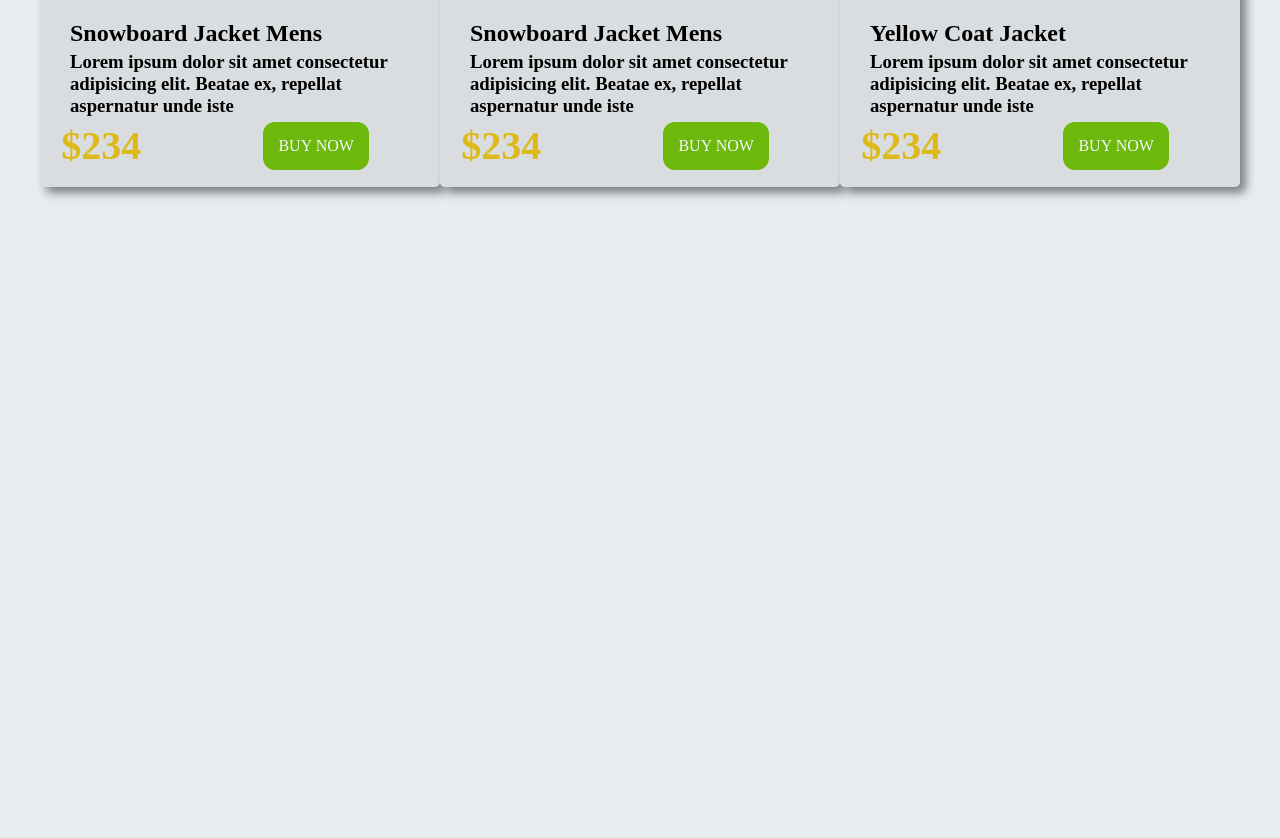
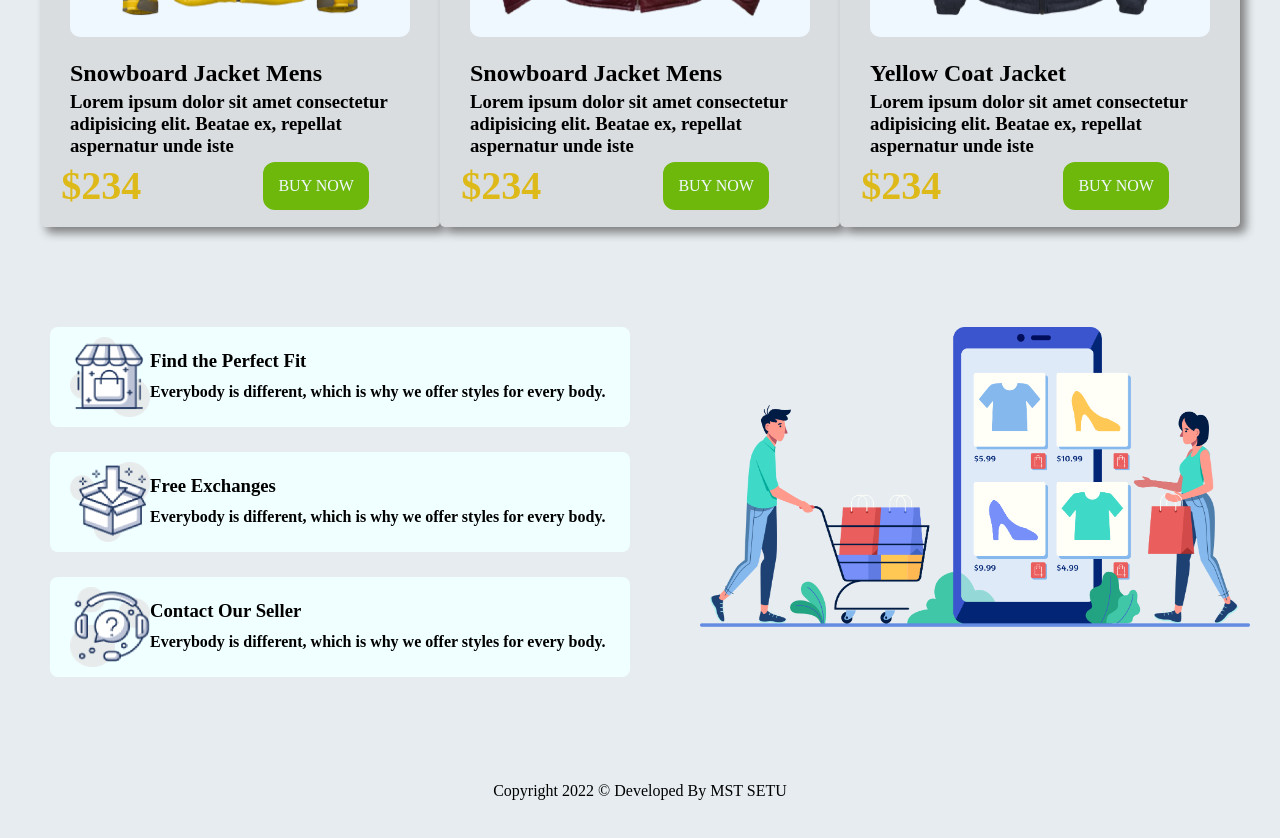
Before and after one commit to mstsatuwd/ecom-website-vanilla-css, a plain HTML site: page index.html in a window 1280 px wide. Shown: the part 1984-2822 px from the top of the page. Before the commit the page ends 2211 px from the top, so only its background shows below. Drawn offline with Linux system fonts and the light colour scheme.

Commit message:
benifits

```diff
--- a/index.html
+++ b/index.html
@@ -55,7 +55,7 @@
     </section>
         <!-- woman jacket -->
         <!-- Man jacket -->
-            <section class="sdsec">
+            <section class=" thsec sdsec">
                 <h1>Man Jacket</h1>
                 <div class="allbox">
                     <div class="sdbox1">
@@ -89,9 +89,38 @@
                 </div>
             </section>
         <!-- Man jacket -->
-        <section>
+        <section class="frthsec">
+            <div class="frallbox">
+                <div class="frbox1">
+                    <div><img src="images/house.png" alt=""></div>
+                    <div>
+                        <h3>Find the Perfect Fit</h3>
+                        <h4>Everybody is different, which is why we offer styles for every body.</h4>
+                    </div>
+                </div>
+                <div class="frbox1">
+                    <div><img src="images/box.png" alt=""></div>
+                    <div>
+                        <h3>Free Exchanges</h3>
+                        <h4>Everybody is different, which is why we offer styles for every body.</h4>
+                    </div>
+                </div>
+                <div class="frbox1">
+                    <div><img src="images/question.png" alt=""></div>
+                    <div>
+                        <h3>Contact Our Seller</h3>
+                        <h4>Everybody is different, which is why we offer styles for every body.</h4>
+                    </div>
+                </div>
+            </div>
+            <div class="imgshopping">
+                <img src="images/shopping.png" alt="">
+            </div>
 
         </section>
+        <footer>
+            <p> Copyright 2022 &copy; Developed By MST SETU</p>
+        </footer>
 
 
 </body>
--- a/style.css
+++ b/style.css
@@ -6,7 +6,7 @@ body{
 }
 .fristsec{
     background-color: rgb(248, 248, 248);
-    height: 600px;
+    height: 640px;
     display: flex;
     justify-content: space-around;
     align-items: center;
@@ -85,3 +85,38 @@ margin-left: 20px;
 .sdbox1{
     padding: 10px;
 }
+.frbox1{
+    width: 580px;
+    height: 100px;
+    background-color: azure;
+    display: flex;
+    align-items: center;
+    margin-left: 50px;
+    border-radius: 8px;
+    margin-bottom: 25px;
+
+}
+.frbox1 img{
+    width: 80px;
+    height: 80px;
+    display: flex;
+    margin-left: 20px;
+
+}
+.frbox1 h3{
+    margin-bottom: -10px;
+}
+.frthsec{
+    display: flex;
+    margin-top: 100px;
+}
+.imgshopping img{
+    height: 300px;
+    width: 550px;
+    margin-left: 70px;
+}
+footer{
+    text-align: center;
+    margin-top: 80px;
+    margin-bottom: 40px;
+}
```
